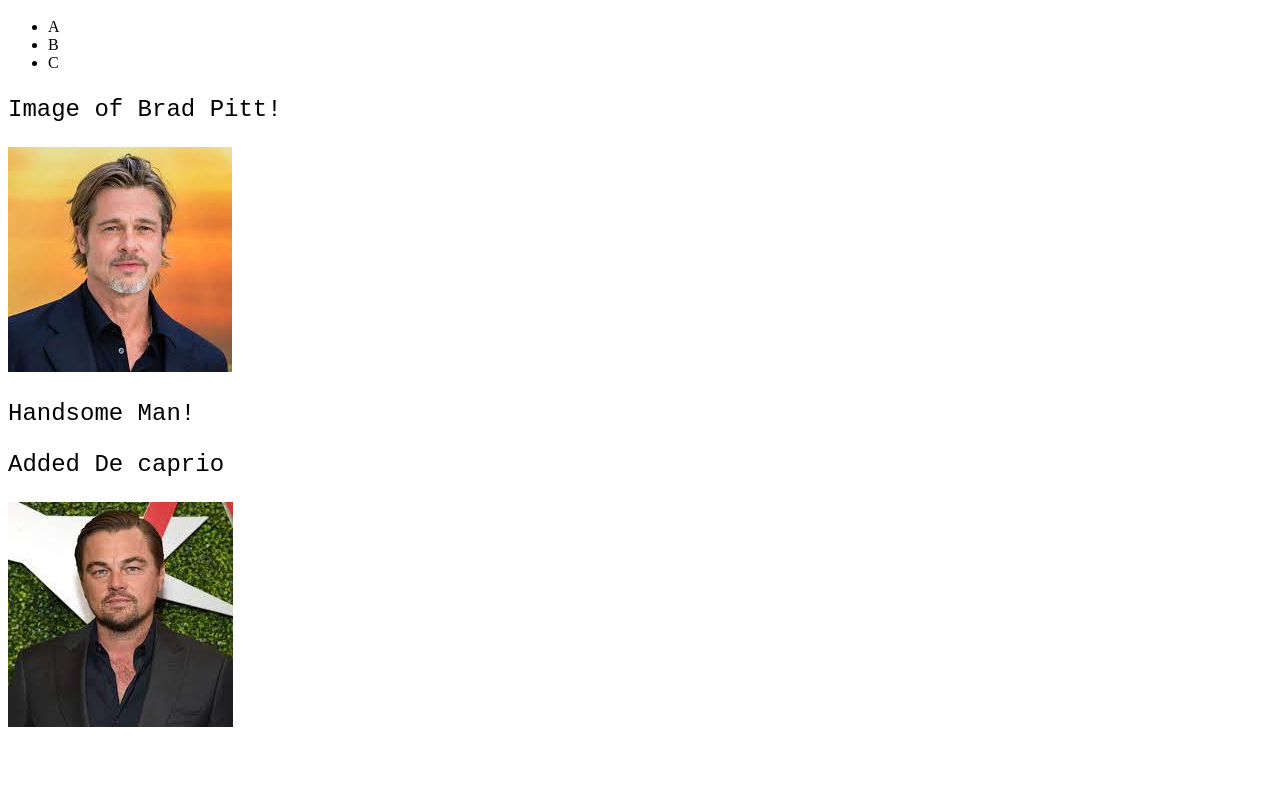
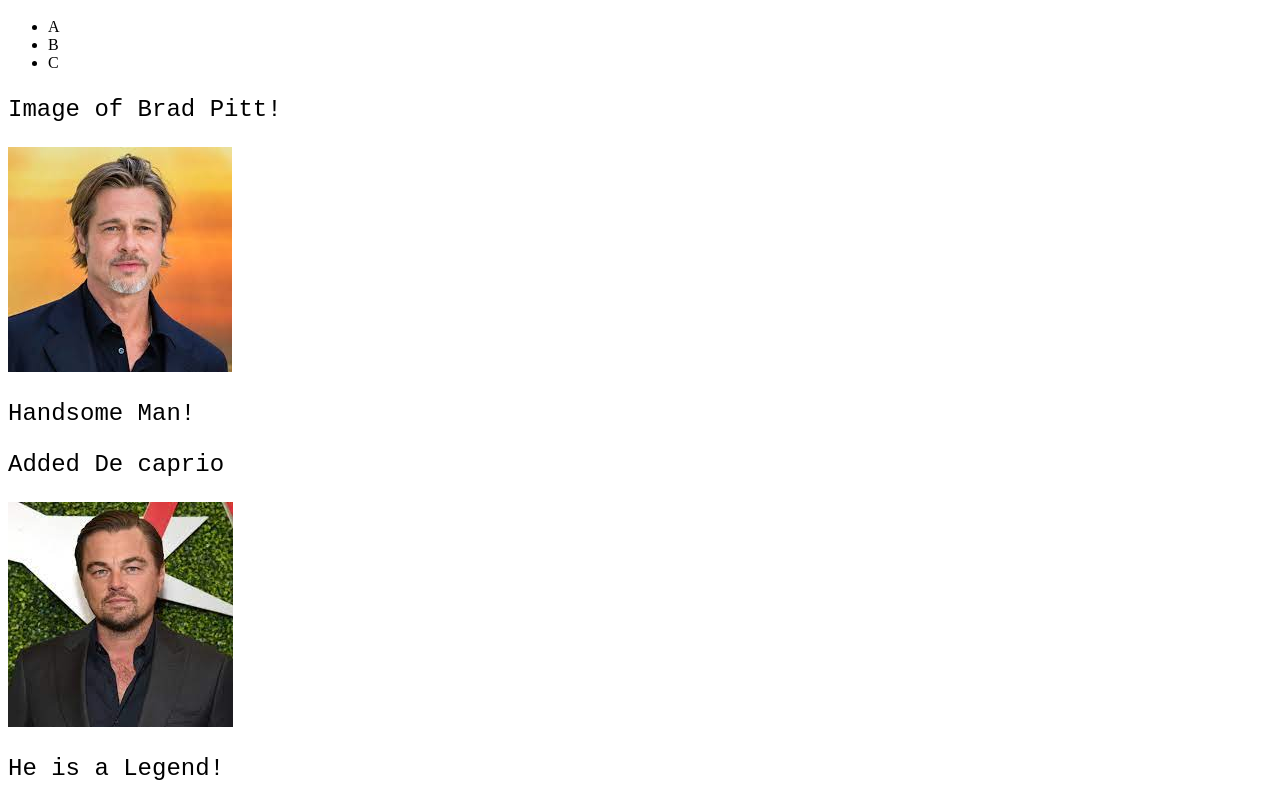
Before and after one commit to anamsun/my-second-repo, a plain HTML site: page index.html in a window 1280 px wide. Shown: the part 64-870 px from the top of the page. Before the commit the page ends 803 px from the top, so only its background shows below. Drawn offline with Linux system fonts and the light colour scheme.

Commit message:
Dicapri is Legend

```diff
--- a/index.html
+++ b/index.html
@@ -23,6 +23,7 @@
 
     <p>Added De caprio</p>
     <img src="decap.jpg" alt="">
+    <p>He is a Legend!</p>
 
 </body>
 </html>
```
